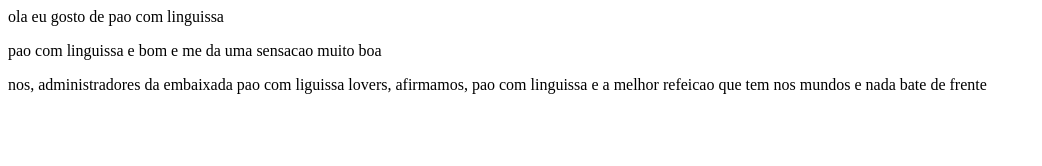
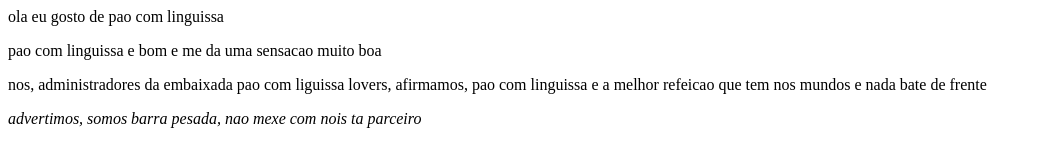
Before and after one commit to AugustoByczkovski/HTML5eCSS31C, a plain HTML site: page index.html in a window 1280 px wide. Shown: the whole page, without its empty margins (0-1042 px from the left). Drawn offline with Linux system fonts and the light colour scheme.

Commit message:
Definindo a estrutura do site

```diff
--- a/index.html
+++ b/index.html
@@ -9,6 +9,7 @@
     <p>ola eu gosto de pao com linguissa</p>
     <p>pao com linguissa e bom e me da uma sensacao muito boa</p>
     <p>nos, administradores da embaixada pao com liguissa lovers, afirmamos, pao com linguissa e a melhor refeicao que tem nos mundos e nada bate de frente</p>
+    <em>advertimos, somos barra pesada, nao mexe com nois ta parceiro</em>
 
 </body>
 </html>
```
